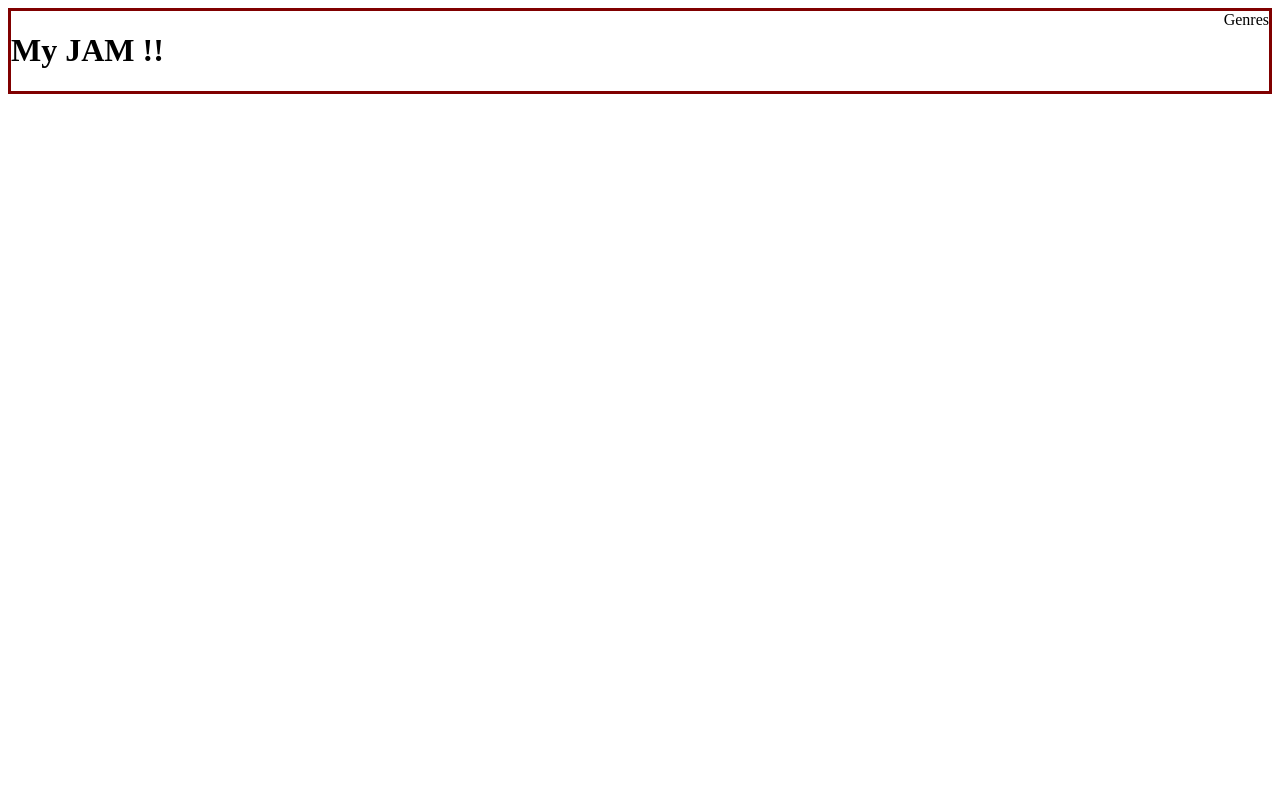
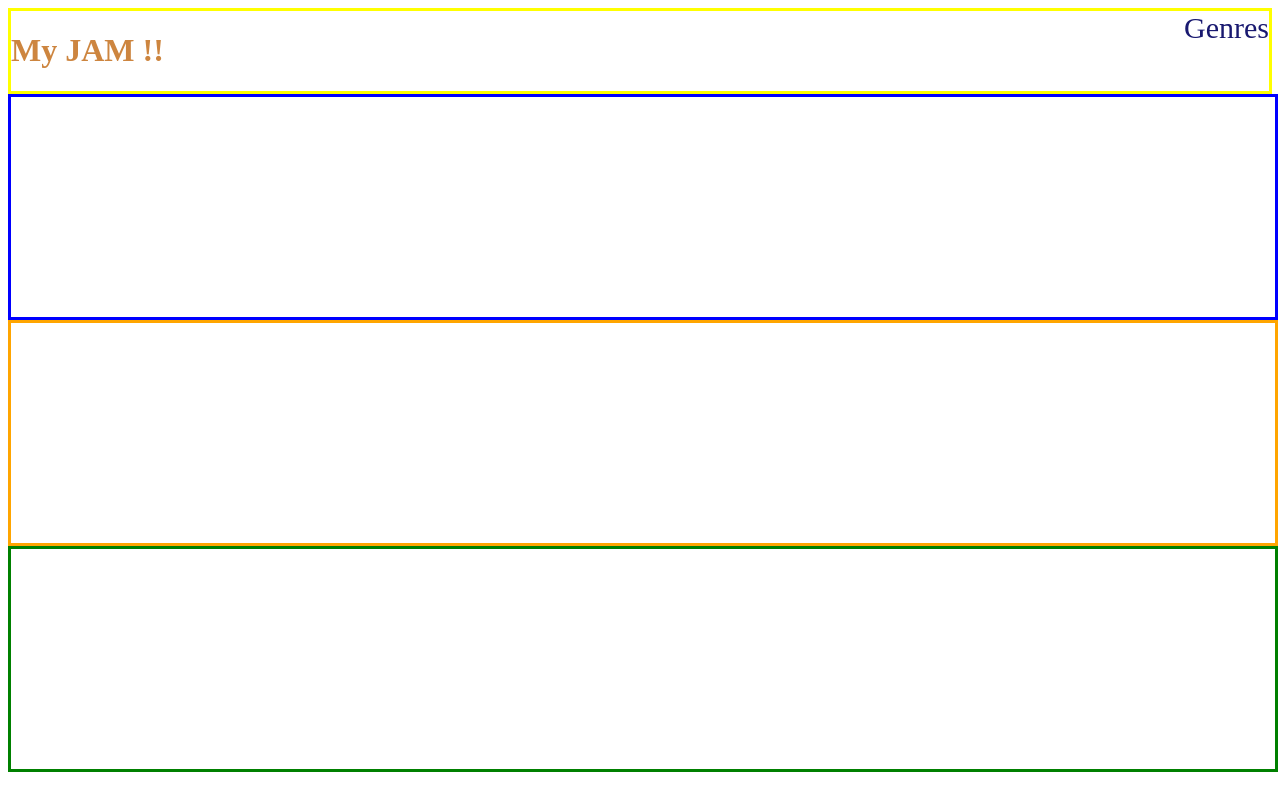
Before and after one commit to Likowo/My_Transformer_WebSite, a plain HTML site: page index.html in a window 1280 px wide. Drawn offline with Linux system fonts and the light colour scheme.

Commit message:
Update My Transformer site

```diff
--- a/index.html
+++ b/index.html
@@ -20,9 +20,16 @@
         </div>
 
         <!-- Top 3 music genres, in div tags -->
-             <!-- Gospel -->
-             <!-- Country -->
-             <!-- Classical-->
+        <div class="genres">
+            <!-- Gospel -->
+            <div class="gospel"></div>
+            <!-- Country -->
+            <div class="country"></div>
+            <!-- Classical-->
+            <div class="classical"></div>
+
+
+        </div>
 
 
         <script src="script.js" async defer></script>
--- a/script.js
+++ b/script.js
@@ -21,3 +21,11 @@ let myJam = {
        type: "Enchanting and blissful"
     }
 }
+
+
+//================================================
+// let headerContainer = document.querySelector('.headerCont')
+// console.log(headerContainer)
+
+let genre = document.querySelector(.genres)
+let gospel = document.querySelector(.gospel)
--- a/style.css
+++ b/style.css
@@ -1,6 +1,31 @@
 .headerCont{
-    border: solid maroon;
+    border: solid yellow;
     display: flex;
     justify-content: space-between;
     text-align: center;
 }
+
+.title{
+    color: peru;
+}
+
+.subtitle{
+    color: midnightblue;
+    font-size: 30px;
+}
+
+.gospel{
+    border: solid 3px blue;
+    height: 220px;
+    width: 100%;
+}
+.country{
+    border: solid 3px orange;
+    height: 220px;
+    width: 100%;
+}
+.classical{
+    border: solid 3px green;
+    height: 220px;
+    width: 100%;
+}
```
